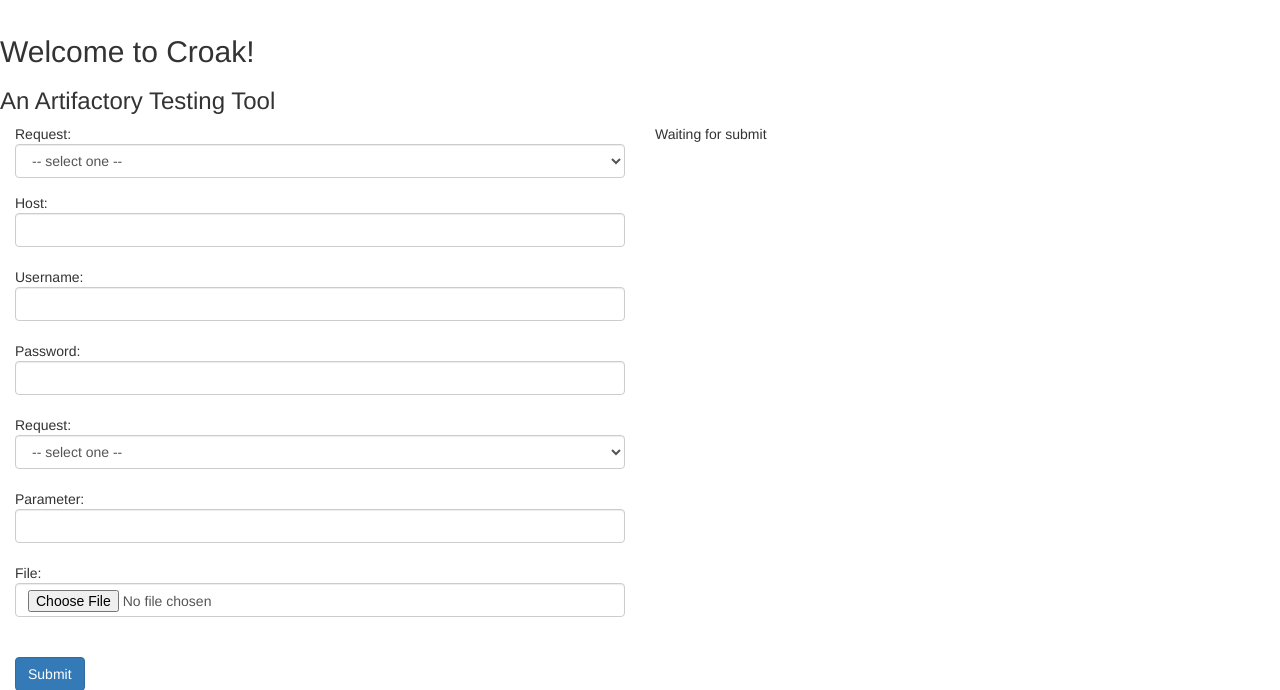
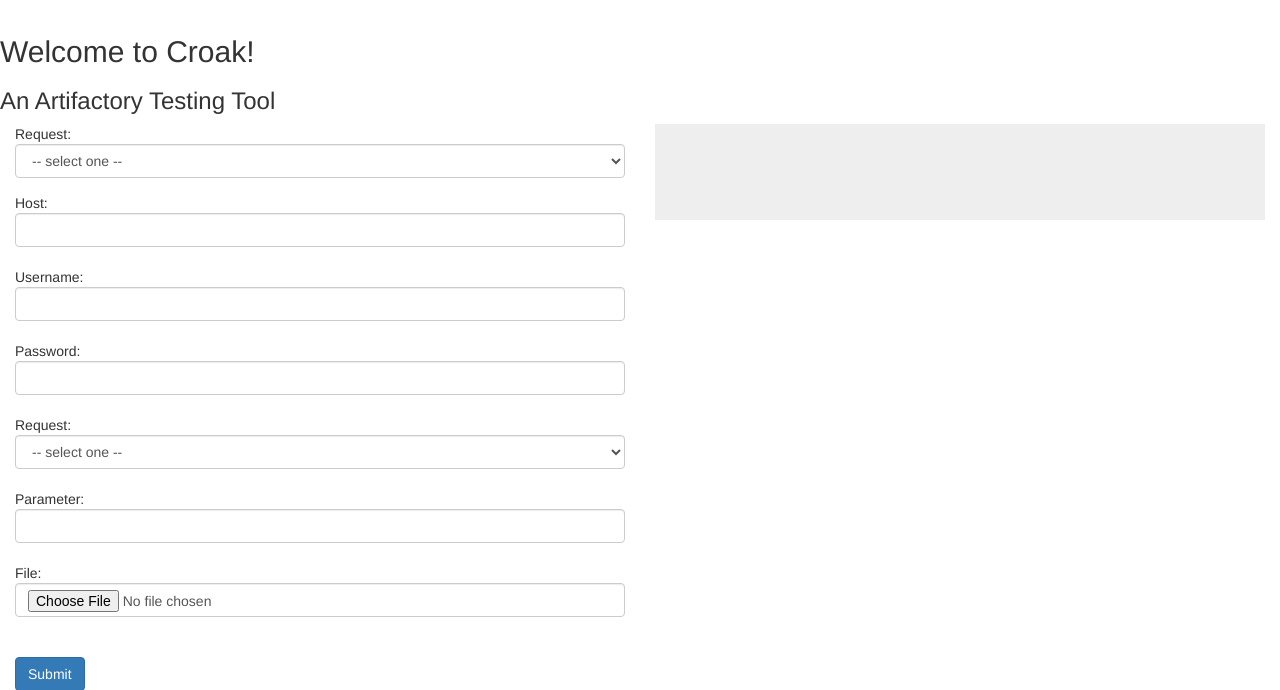
Before and after one commit to AngelloMaggio/croak, a Flask app: page / in a window 1280 px wide. Shown: the top 690 px of the page. Run offline with Flask 2, Linux system fonts and the light colour scheme; some libraries are stand-ins or nearby versions.

Commit message:
switched to a box

```diff
--- /dev/null
+++ b/static/css/main.css
@@ -0,0 +1,4 @@
+.result-info {
+	border-color: green;
+
+}
--- a/templates/index.html
+++ b/templates/index.html
@@ -2,8 +2,9 @@
 <html>
    <head>
        <title>Croak!</title>
-      <meta name="viewport" content="width=device-width, initial-scale=1.0">
+      <meta name="viewport" content="width=device-width, initial-scale=0.8">
       <link rel="stylesheet" media="screen" href="{{ url_for('static', filename='css/bootstrap.min.css') }}" >
+      <link rel="stylesheet" media="screen" href="{{ url_for('static', filename='css/main.css') }}" >
       <script src="//code.jquery.com/jquery-1.12.0.min.js"></script>
       <script src="//code.jquery.com/jquery-migrate-1.2.1.min.js"></script>
 
@@ -35,8 +36,8 @@
 
         $("#button-submit").hover(function(){
             {% for key in result %}
-               myResults.push({{key}});
-               $('.result-info').html(myResults[0]);
+
+
 
             {% endfor %}
 
@@ -107,13 +108,14 @@
           </div>
 
 
-<div class="col-md-6">
-   <div class="result-info">
-         {% autoescape false %}
-            {{result}}
-              {% endautoescape %}
-   </div>
-</div>
+            <div class="col-md-6">
+               <div class="jumbotron result-info text-center">
+                  <div class="container">
+                     {% autoescape false %}
+                          {% endautoescape %}
+                  </div>
+               </div>
+            </div>
 
 
           </div>
```
Also changed, not shown: static/css/bootstrap.css.
